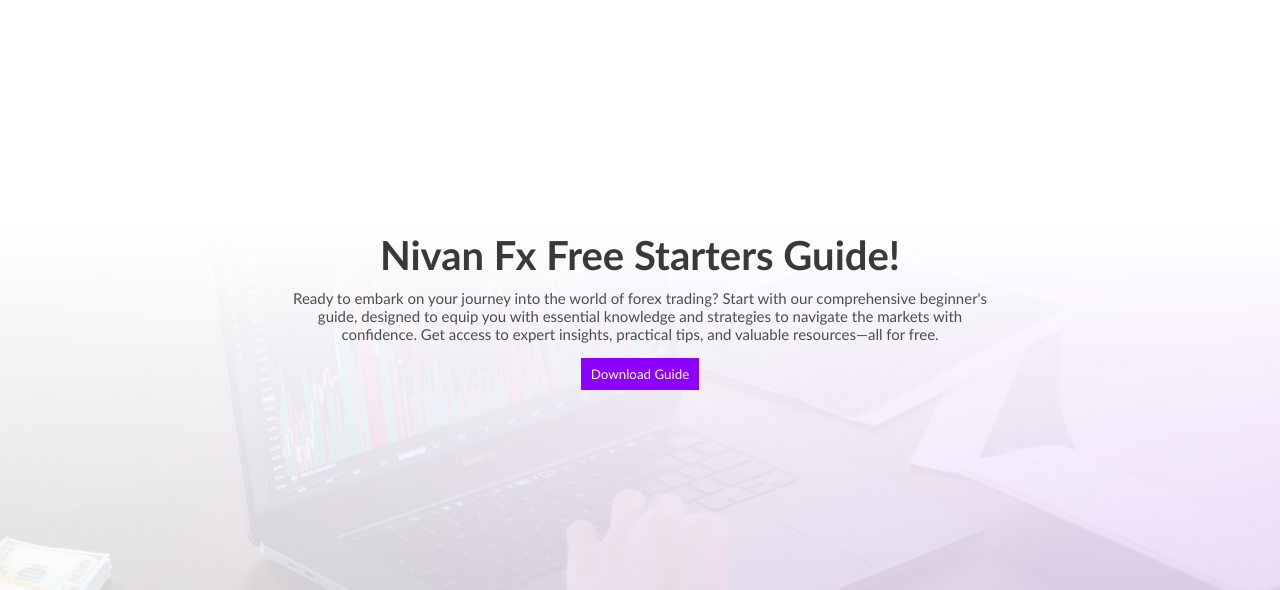
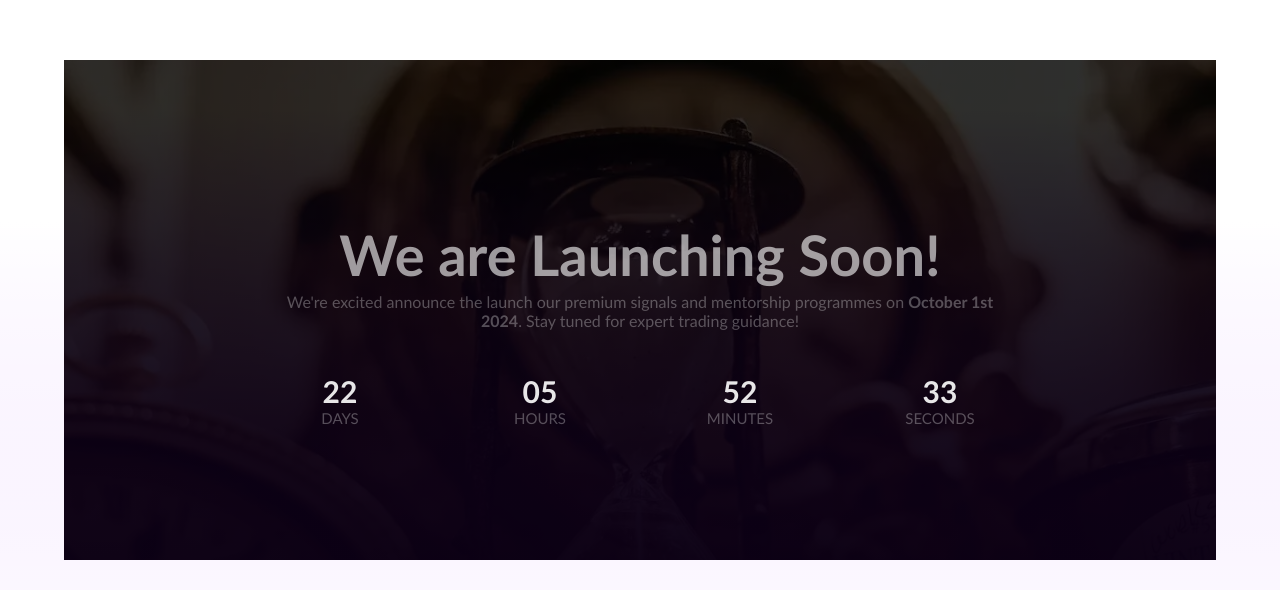
Before and after one commit to omagaowi/nivanfx.com, a React (Vite) app: page /services/mentorships in a window 1280 px wide. Shown: the part 890-1480 px from the top of the page. Built offline with nearby package versions, Linux system fonts and the light colour scheme; no server answers.

Commit message:
countdown

```diff
--- a/src/components/Plans/Plans.jsx
+++ b/src/components/Plans/Plans.jsx
@@ -1,12 +1,15 @@
 import './plans.css'
 
 import { useNavigate } from 'react-router'
-import { useTransition } from 'react'
+import { useEffect, useState, useTransition } from 'react'
 import { navbarRef } from '../NavBar.jsx'
+import { combine } from 'zustand/middleware'
 
 const Plans = () => {
     const navigate = useNavigate()
     const [isPending, startTransition] = useTransition()
+    const [isTime, setIsTime] = useState(new Date("October 1, 2024 00:00:00").getTime() - new Date().getTime() > 0? false : true)
+
 
     if(isPending){
         if(navbarRef){
@@ -102,14 +105,26 @@
                             ))
                         }
                     </div>
-                    <button onClick={ (e) => {
-                         startTransition(()=>{
-                            navigate(`/account/payment/${plan.code}`)
-                        })
-                    } }>Enroll Now</button>
+                    {
+                        isTime? (
+                            <button onClick={ (e) => {
+                                if(isTime){
+                                    startTransition(()=>{
+                                        navigate(`/account/payment/${plan.code}`)
+                                    })
+                                }
+                            } }>Enroll Now</button>
+                        ):(
+                            <button style={ { cursor: 'not-allowed' } }>Launching Soon!</button>
+                        )
+                    }
                 </div>
         )
     }
+
+    useEffect(()=>{
+        setIsTime(new Date("October 1, 2024 00:00:00").getTime() - new Date().getTime() > 0? false : true)
+    })
 
     return (
         <div className="plans" id='plans'>
--- a/src/pages/Account/account.css
+++ b/src/pages/Account/account.css
@@ -102,7 +102,8 @@
 .account-subscriptions .card{
     background: #fff;
     height: 290px;
-    width: 390px;
+    max-width: 390px;
+    width: 90vw;
     position: relative;
     /* box-shadow: 0 2px 6px rgba(0, 0, 0, 0.15),
     0 3px 6px rgba(0, 0, 0, 0.15); */
@@ -330,6 +331,11 @@
     .account-main .account-subscriptions{
         left: 0px;
     }
+
+    .account-subscriptions .card{
+        margin-left: 0px;
+    }
+
     .account-main .account-data{
         position: relative;
         left: 0%;
--- a/src/pages/Countdown/CountdownMain.jsx
+++ b/src/pages/Countdown/CountdownMain.jsx
@@ -1,7 +1,105 @@
+import { useEffect, useState } from 'react';
+import './countdown.css'
+
+
 const CountdownMain = () => {
+
+    const [secondsText, setSeconds] = useState('00')
+    const [minutesText, setMinutes] = useState('00')
+    const [hoursText, setHours] = useState('00')
+    const [daysText, setDays] = useState('00')
+
+    const timer = () => {
+        // const lunch = new Date("June 28, 2022 00:00:00").getTime();
+        const lunchTime = new Date("October 1, 2024 00:00:00").getTime(); //Date Counting To
+        const currentTime = new Date().getTime() //Current Date
+        const remain = lunchTime - currentTime;
+
+        const days = document.querySelector('.days span')
+        const hours = document.querySelector('.hours span')
+        const minutes = document.querySelector('.minutes span')
+        const seconds = document.querySelector('.seconds span')
+
+        const day = 1000 * 60 * 60 * 24;
+
+        const currenthour = new Date().getHours();
+
+
+        const currentminute = new Date().getMinutes();
+
+
+        const currentsecond = new Date().getSeconds();
+
+
+        const dayremain = Math.floor(remain / day);
+
+        const hourremain = 23 - currenthour;
+        // console.log(hourremain);
+
+        const minuteremain = 59 - currentminute;
+        // console.log(minuteremain);
+
+        const secondremain = 59 - currentsecond;
+        // console.log(secondremain);
+
+
+        if(secondremain < 10){
+            setSeconds(prev => `0${secondremain}`)
+        } else{
+            setSeconds(prev => `${secondremain}`)
+        }
+        if(minuteremain < 10){
+            setMinutes(prev => `0${minuteremain}`)
+        } else{
+            setMinutes(prev => `${minuteremain}`)
+        }
+        if(hourremain < 10){
+            setHours(prev => `0${hourremain}`)
+        } else{
+            setHours(prev => `${hourremain}`)
+        }
+        if(dayremain < 10){
+            setDays(prev => `0${dayremain}`)
+        } else{
+            setDays(prev => `${dayremain}`)
+        }
+    }
+
+    useEffect(() => {
+        const imterval = setInterval(() => {
+            timer();
+        }, 1000);
+        return () => clearInterval(imterval)
+    }, [])
+
     return (
-        <div className="countdown-main">
-
+        <div className="countdown-main" id='countdown-section'>
+            <div className="countdown-dark">
+                <h1>We are Launching Soon!</h1>
+                <p className='sub-text'>We're excited announce the launch our premium signals and mentorship programmes on <b>October 1st 2024</b>. Stay tuned for expert trading guidance!</p>
+                <div className="timer">
+                    <div className="timer-half">
+                        <div className="time-property">
+                            <h3>{ daysText }</h3>
+                            <p>DAYS</p>
+                        </div>
+                        <div className="time-property">
+                            <h3>{ hoursText }</h3>
+                            <p>HOURS</p>
+                        </div>
+                    </div>
+                    <div className="timer-half">
+                        <div className="time-property">
+                            <h3>{ minutesText }</h3>
+                            <p>MINUTES</p>
+                        </div>
+                        <div className="time-property">
+                            <h3>{ secondsText }</h3>
+                            <p>SECONDS</p>
+                        </div>
+                    </div>
+                </div>
+            </div>
         </div>
     )
 }
--- a/src/pages/Countdown/countdown.css
+++ b/src/pages/Countdown/countdown.css
@@ -0,0 +1,98 @@
+.countdown-main{
+    width: 100vw;
+    min-height: 100vh;
+    height: auto;
+    background: #fff;
+    background-image: linear-gradient(180deg, rgb(255, 255, 255) 39%, rgb(255, 255, 255, .7)),
+    linear-gradient(180deg, rgb(139, 0, 255, .8) 10%, rgb(255, 255, 255, .2));
+    display: flex;
+    align-items: center;
+    justify-content: center ;
+    padding: 20px 0px;
+}
+
+.countdown-dark{
+    width: 90vw;
+    min-height: 500px;
+    height: auto;
+    /* height: 100vh; */
+    background: black;
+    background-size: cover;
+    background-image:
+    linear-gradient(180deg, rgba(0, 0, 0, 0.8) 10%, rgba(0, 0, 0, 0.9)),
+    linear-gradient(180deg, transparent 10%, rgba(139, 0, 255, 0.8)),
+    url('/countdown.webp');
+    display: flex;
+    flex-direction: column;
+    align-items: center;
+    justify-content: center;
+}
+
+.countdown-dark h1{
+    color: rgb(255, 255, 255, .6);
+    font-size: clamp(1.5rem, 4vw + 1rem, 3.5rem);
+    margin-top: 50px;
+    text-align: center;
+}
+
+
+
+.countdown-dark p.sub-text{
+    color: rgb(255, 255, 255, .3);
+    font-size: 16px;
+    max-width: 720px;
+    width: 96%;
+    text-align: center;
+    margin-top: 4px;
+}
+
+.countdown-main .timer{
+    max-width: 800px;
+    width: 97%;
+    height: 100px;
+    /* background: #fff; */
+    margin-top: 20px;
+    display: flex;
+}
+
+.countdown-main .timer-half{
+    width: 50%;
+    display: flex;
+    height: 100%;
+}
+
+.countdown-main .time-property{
+    width: 50%;
+    display: flex;
+    flex-direction: column;
+    justify-content: center;
+    align-items: center;
+    height: 100%;
+}
+
+.countdown-main .time-property h3{
+    font-size: 30px;
+    color: rgb(255, 255, 255, .9);
+}
+
+.countdown-main .time-property p{
+    font-size: 15px;
+    color: rgb(255, 255, 255, .3);
+}
+
+@media screen and (max-width: 395px) {
+    .countdown-main .timer{
+        flex-direction: column;
+        align-items: center;
+        margin-top: 20px;
+    }
+    .countdown-main .timer-half{
+        width: 100vw;
+        height: 100%;
+        margin-bottom: 4px;
+    }
+    .countdown-main p.sub-text{
+        font-size: 14px;
+        margin-top: 10px;
+    }
+}
--- a/src/pages/Mentorships/MentorshipsMain.jsx
+++ b/src/pages/Mentorships/MentorshipsMain.jsx
@@ -4,6 +4,7 @@
 import ServicesImg from '../../assets/services.jpg'
 import MentorshipImage from '../../assets/mentorship.png'
 import { useRef } from 'react'
+import CountdownMain from '../Countdown/CountdownMain.jsx'
 
 let freeGuideRef
 let plansRef
@@ -18,6 +19,7 @@
     return (
         <div className="mentorships-main">
             <ServicesHero data={ mentorshipData } image = { MentorshipImage }/>
+            <CountdownMain />
             <div className="free-guide" ref={ freeGuideRef }>
                 <div className="free-guide-bg">
                     <img src={ FreeGudeImage } alt="" loading='lazy'/>
--- a/src/pages/Mentorships/Mentorsips.jsx
+++ b/src/pages/Mentorships/Mentorsips.jsx
@@ -19,7 +19,6 @@
             if(window.location.href.split('/')[4] == 'mentorships'){
                 if(window.location.href.split('/')[5]){
                     if(window.location.hash == '#plans'){
-
                         const elem = mentorshipMainRef.current.querySelector('#mentorship-plans-id')
                         if (elem) {
                             elem.scrollIntoView({ behavior: 'smooth', block: 'start' });
--- a/src/pages/Signals/SignalsMain.jsx
+++ b/src/pages/Signals/SignalsMain.jsx
@@ -3,9 +3,10 @@
 import Graphs from '../../assets/graphs.jpeg'
 import FreeImage from '../../assets/free_signal.jpg'
 import PaidImage from '../../assets/paid_signal.jpg'
-import { useRef, useTransition } from "react"
+import { useRef, useTransition, useState } from "react"
 import { useNavigate } from "react-router"
 import { navbarRef } from "../../components/NavBar.jsx"
+import CountdownMain from "../Countdown/CountdownMain.jsx"
 
 let freeSignalRef
 let paidSignalRef
@@ -15,6 +16,7 @@
 
     const navigate = useNavigate()
     const [isPending, startTransition] = useTransition()
+    const [isTime, setIsTime] = useState(new Date("October 1, 2024 00:00:00").getTime() - new Date().getTime() > 0? false : true)
 
     const signalsData = {
         service: "SIGNALS",
@@ -38,6 +40,7 @@
     return (
         <div className="signals-main">
             <ServicesHero data = { signalsData } image = { SignalsImage }/>
+            <CountdownMain />
             <div className="free-section free" ref={ freeSignalRef }>
                 <img src={ Graphs } alt="" className="bg" loading="lazy"/>
                 <div className="free-section-content">
@@ -69,11 +72,17 @@
                      <h3 className="no-opacity">PREMIUM SIGNALS</h3>
                      <p className="no-opacity">Access Premium Signals for Unparalleled Insights and Profitability. With Nivan FX's Premium Signals, get exclusive access to advanced analytics, expert recommendations, and precise market forecasts. Gain access to our pro trading signals at 50% discount of <b style={{color: "#8B00FF"}}>$15/mo</b>.</p>
                      <div className="buttons no-opacity">
-                        <button onClick={ () => {
-                             startTransition(()=>{
-                                navigate(`/account/payment/PLN_d87553b9gq8mhde`)
-                            })
-                        } }>Join Now</button>
+                        {
+                            isTime? (
+                                <button onClick={ () => {
+                                    startTransition(()=>{
+                                       navigate(`/account/payment/PLN_d87553b9gq8mhde`)
+                                   })
+                               } }>Join Now</button>
+                            ):(
+                                <button style={ { cursor: 'not-allowed', width: '120px' } }>Launching Soon!</button>
+                            )
+                        }
                      </div>
                    </div>
                 </div>
--- a/src/pages/Signals/signals.css
+++ b/src/pages/Signals/signals.css
@@ -203,3 +203,7 @@
     transform: translateY(-20px);
     opacity: 0;
 }
+
+/* .free-section.paid .buttons button{
+    width: 120px;
+} */
```
Also changed, not shown: public/countdown.webp (added).
